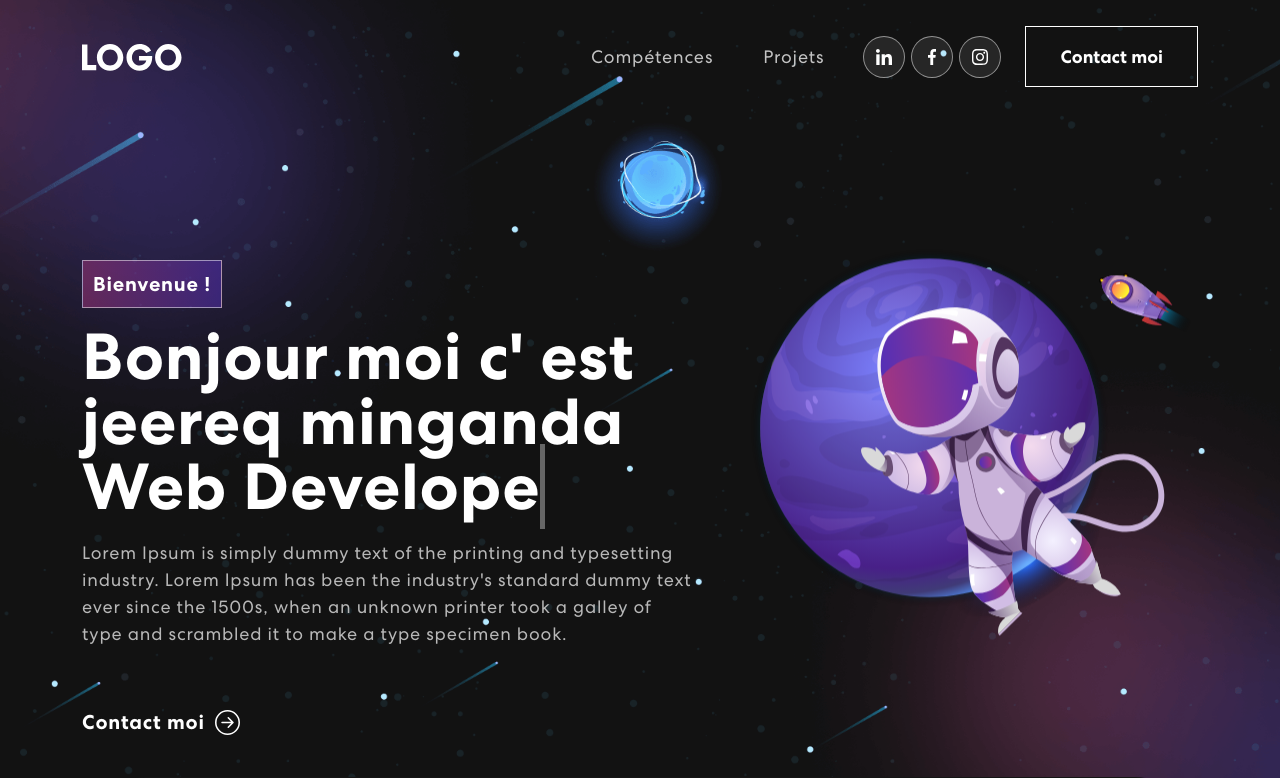
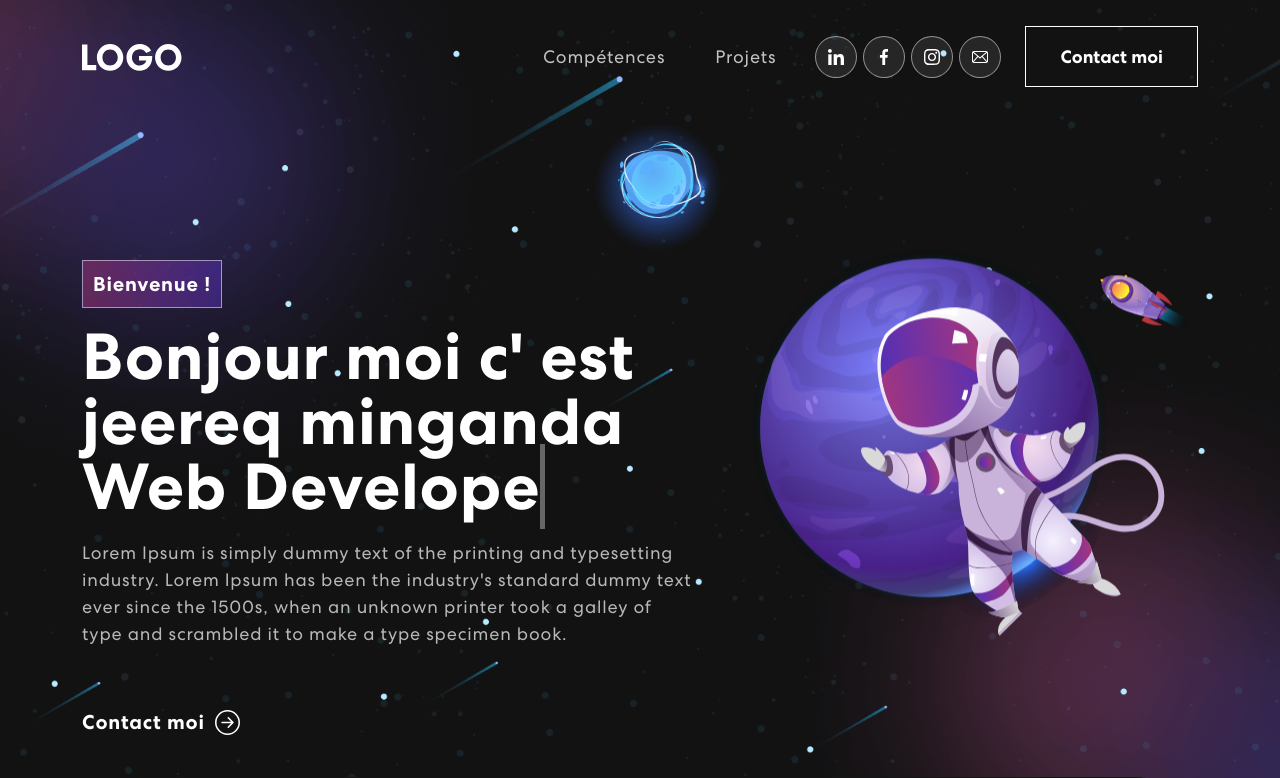
Before and after one commit to jeereq/jeereq, a React (Create React App) app: page / in a window 1280 px wide. Shown: the top 778 px of the page. Built offline with nearby package versions, Linux system fonts and the light colour scheme; no server answers.

Commit message:
feat: add svg for illustrate email

```diff
--- a/src/components/NavBar.js
+++ b/src/components/NavBar.js
@@ -4,6 +4,7 @@ import logo from '../assets/img/logo.svg';
 import navIcon1 from '../assets/img/nav-icon1.svg';
 import navIcon2 from '../assets/img/nav-icon2.svg';
 import navIcon3 from '../assets/img/nav-icon3.svg';
+import navIcon4 from '../assets/img/nav-icon4.svg';
 import { HashLink } from 'react-router-hash-link';
 import {
   BrowserRouter as Router
@@ -53,6 +54,7 @@ export const NavBar = () => {
                 <a href="#"><img src={navIcon1} alt="" /></a>
                 <a href="#"><img src={navIcon2} alt="" /></a>
                 <a href="#"><img src={navIcon3} alt="" /></a>
+                <a href="#"><img src={navIcon4} alt="" /></a>
               </div>
               <HashLink to='#connect'>
                 <button className="vvd"><span>Contact moi</span></button>
```
Also changed, not shown: src/assets/img/nav-icon4.svg (added).
